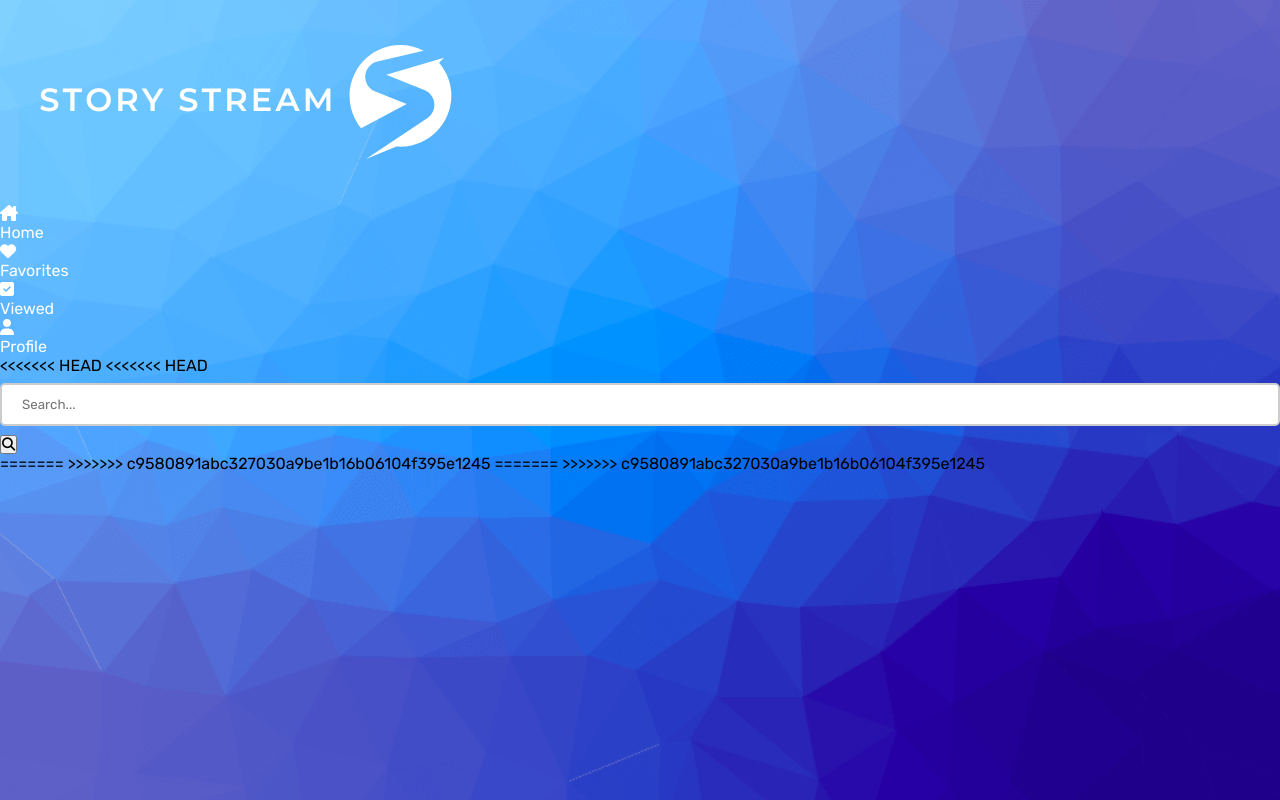
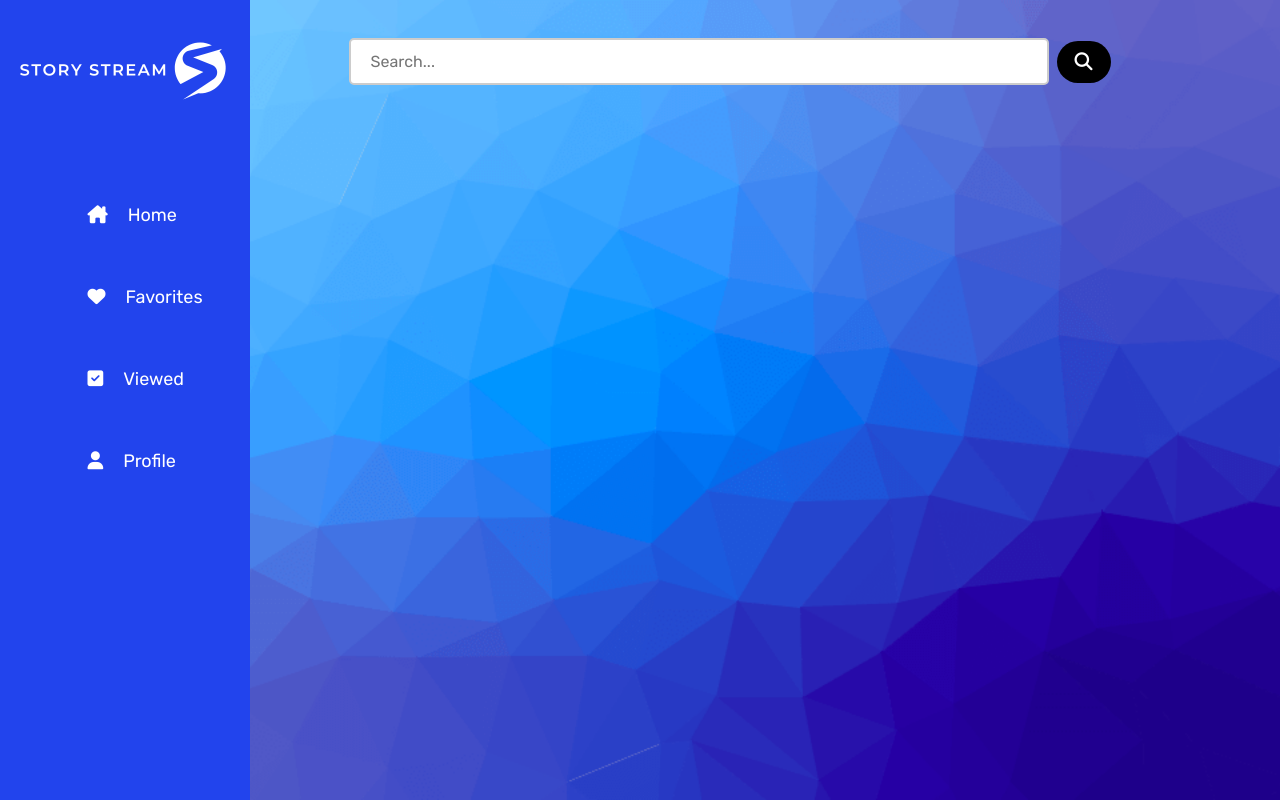
Before and after one commit to Kesterholtem21/StoryStream, a Flask app: page / in a window 1280 px wide; the page is wider, and only the part inside the window is pictured. Run offline with Flask 3, Linux system fonts and the light colour scheme; some libraries are stand-ins or nearby versions.

Commit message:
Fix rebase errors

```diff
--- a/static/styles.css
+++ b/static/styles.css
@@ -85,36 +85,18 @@ input[type=submit]:hover {
     color: white;
 }
 
-<<<<<<< HEAD
-<<<<<<< HEAD
-.NavigationHeader {
-=======
 .NavigationHeader{
->>>>>>> c9580891abc327030a9be1b16b06104f395e1245
-=======
-.NavigationHeader{
->>>>>>> c9580891abc327030a9be1b16b06104f395e1245
     width: 100%;
     height: 100vh;
     background-color: blue;
 }
 
-<<<<<<< HEAD
-<<<<<<< HEAD
 .Navigation {
-=======
-.Navigation{
->>>>>>> c9580891abc327030a9be1b16b06104f395e1245
-=======
-.Navigation{
->>>>>>> c9580891abc327030a9be1b16b06104f395e1245
     background-color: rgb(34, 68, 237);
     width: 250px;
     height: 100%;
     position: fixed;
     top: 0;
-<<<<<<< HEAD
-<<<<<<< HEAD
     left: 0;
     padding: 20px;
     display: flex;
@@ -205,10 +187,6 @@ input[type=submit]:hover {
 
 .search-button:hover {
     background-color: rgb(224, 224, 224);
-}
-=======
-=======
->>>>>>> c9580891abc327030a9be1b16b06104f395e1245
     left: 50;
     padding: 20px, 50px;
     align-items: center;
@@ -253,8 +231,3 @@ input[type=submit]:hover {
 .pageLinks li a p{
     font-size: large;
 }
-
-<<<<<<< HEAD
->>>>>>> c9580891abc327030a9be1b16b06104f395e1245
-=======
->>>>>>> c9580891abc327030a9be1b16b06104f395e1245
--- a/templates/favoritesPage.html
+++ b/templates/favoritesPage.html
@@ -21,12 +21,9 @@
             </ul>
         </div>
     </div>
-<<<<<<< HEAD
     <div class="search-container">
         <input type="text" class="search-bar" placeholder="Search...">
         <button class="search-button"><i class="fa-solid fa-search"></i></button>
     </div>
-=======
->>>>>>> c9580891abc327030a9be1b16b06104f395e1245
 </body>
 </html>
--- a/templates/homePage.html
+++ b/templates/homePage.html
@@ -21,15 +21,9 @@
             </ul>
         </div>
     </div>
-<<<<<<< HEAD
-<<<<<<< HEAD
     <div class="search-container">
         <input type="text" class="search-bar" placeholder="Search...">
         <button class="search-button"><i class="fa-solid fa-search"></i></button>
     </div>
-=======
->>>>>>> c9580891abc327030a9be1b16b06104f395e1245
-=======
->>>>>>> c9580891abc327030a9be1b16b06104f395e1245
 </body>
 </html>
--- a/templates/profilePage.html
+++ b/templates/profilePage.html
@@ -21,15 +21,9 @@
             </ul>
         </div>
     </div>
-<<<<<<< HEAD
-<<<<<<< HEAD
     <div class="search-container">
         <input type="text" class="search-bar" placeholder="Search...">
         <button class="search-button"><i class="fa-solid fa-search"></i></button>
     </div>
-=======
->>>>>>> c9580891abc327030a9be1b16b06104f395e1245
-=======
->>>>>>> c9580891abc327030a9be1b16b06104f395e1245
 </body>
 </html>
--- a/templates/viewedPage.html
+++ b/templates/viewedPage.html
@@ -21,15 +21,9 @@
             </ul>
         </div>
     </div>
-<<<<<<< HEAD
-<<<<<<< HEAD
     <div class="search-container">
         <input type="text" class="search-bar" placeholder="Search...">
         <button class="search-button"><i class="fa-solid fa-search"></i></button>
     </div>
-=======
->>>>>>> c9580891abc327030a9be1b16b06104f395e1245
-=======
->>>>>>> c9580891abc327030a9be1b16b06104f395e1245
 </body>
 </html>
```
